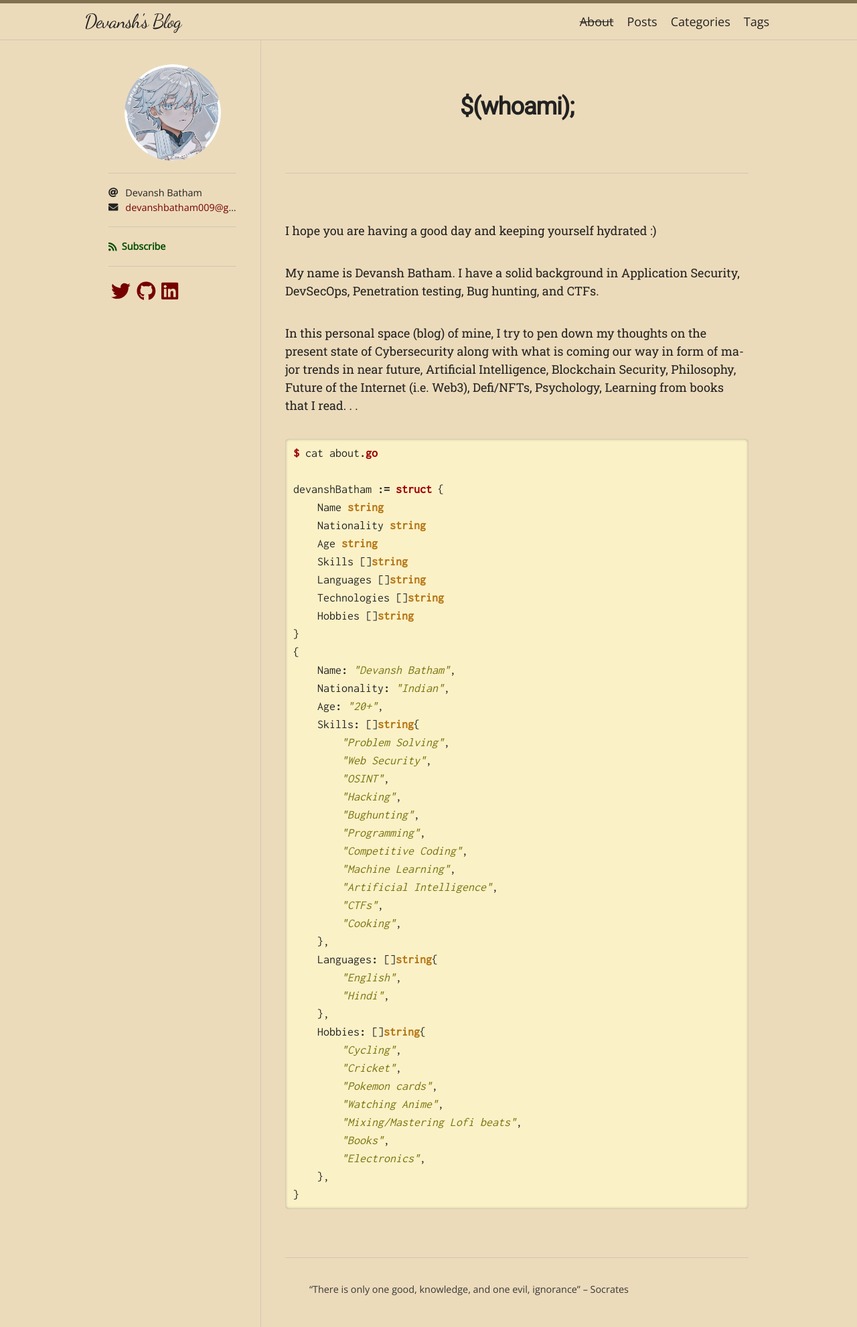
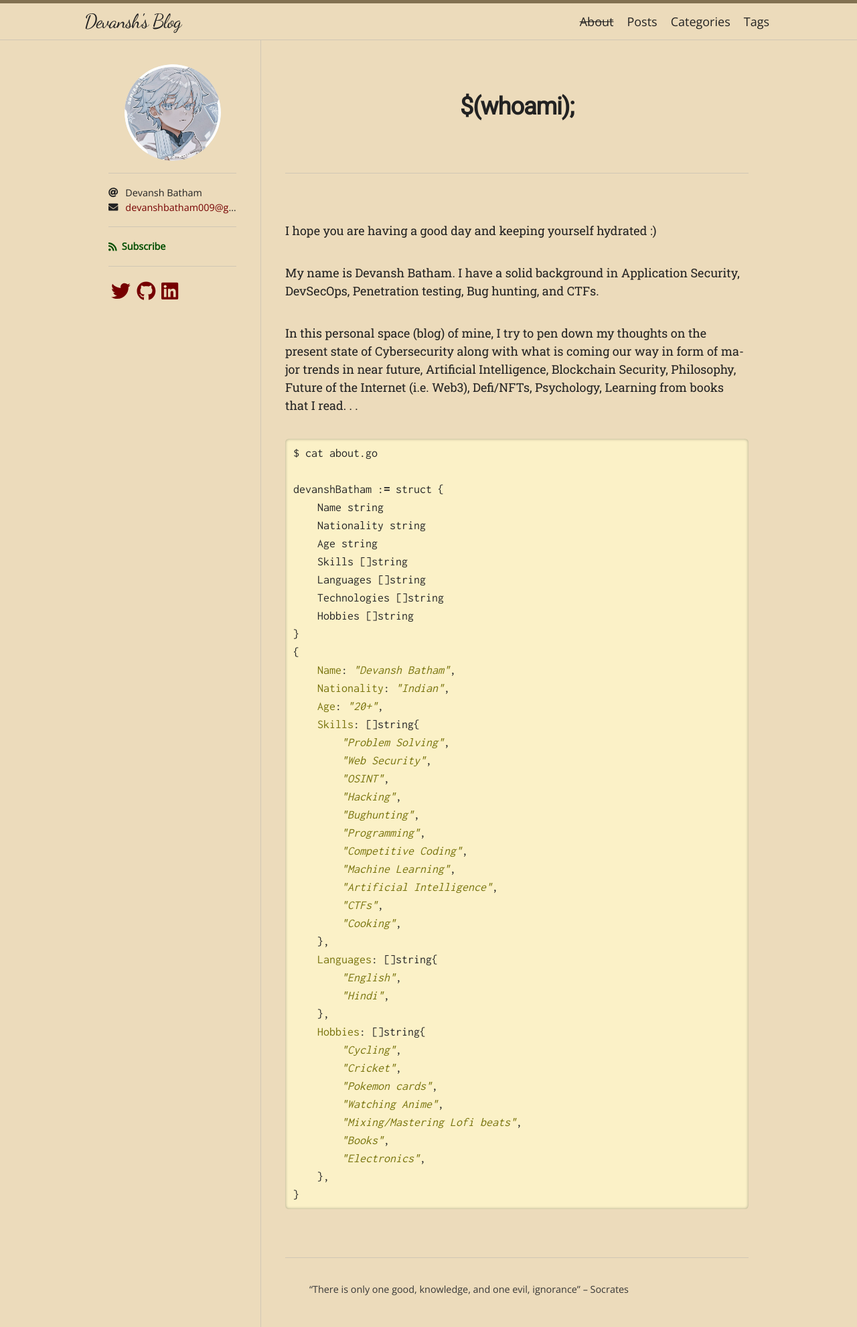
Before and after one commit to devanshbatham/devanshbatham.github.io, a Jekyll site: the page built from about.md, in a window 1280 px wide. Shown: the whole page at 67% size. Built offline with Jekyll 4.4.1, drawn with Linux system fonts in a browser that asks for light colours; nearby versions of some CDN libraries; some web fonts are replaced.

Commit message:
Updating Bio

````diff
--- a/about.md
+++ b/about.md
@@ -11,7 +11,7 @@ My name is Devansh Batham. I have a solid background in Application Security, De
 In this personal space (blog) of mine, I try to pen down my thoughts on the present state of Cybersecurity along with what is coming our way in form of major trends in near future, Artificial Intelligence, Blockchain Security, Philosophy, Future of the Internet (i.e. Web3), Defi/NFTs, Psychology, Learning from books that I read. . .
 
 
-```golang
+```javascript
 $ cat about.go
 
 devanshBatham := struct {
````
